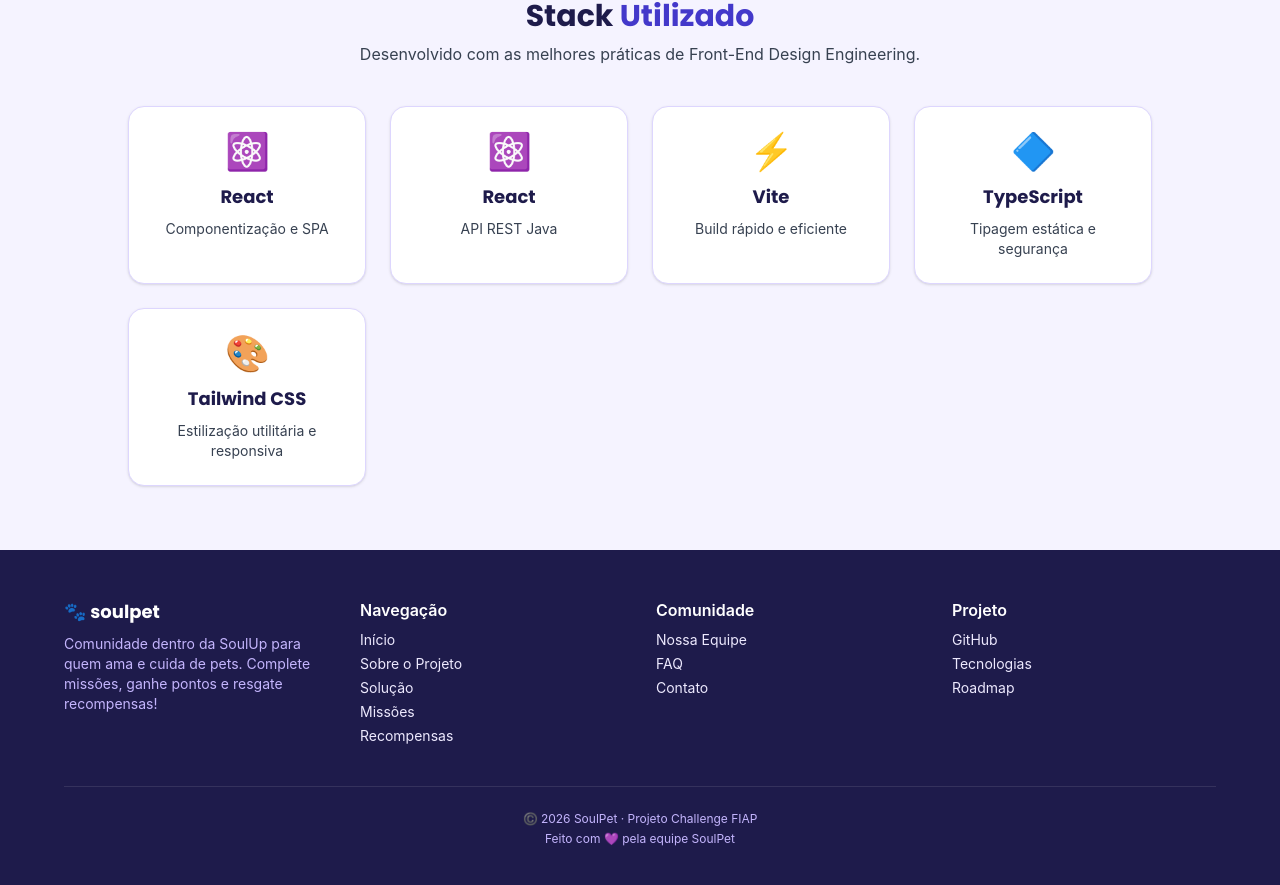
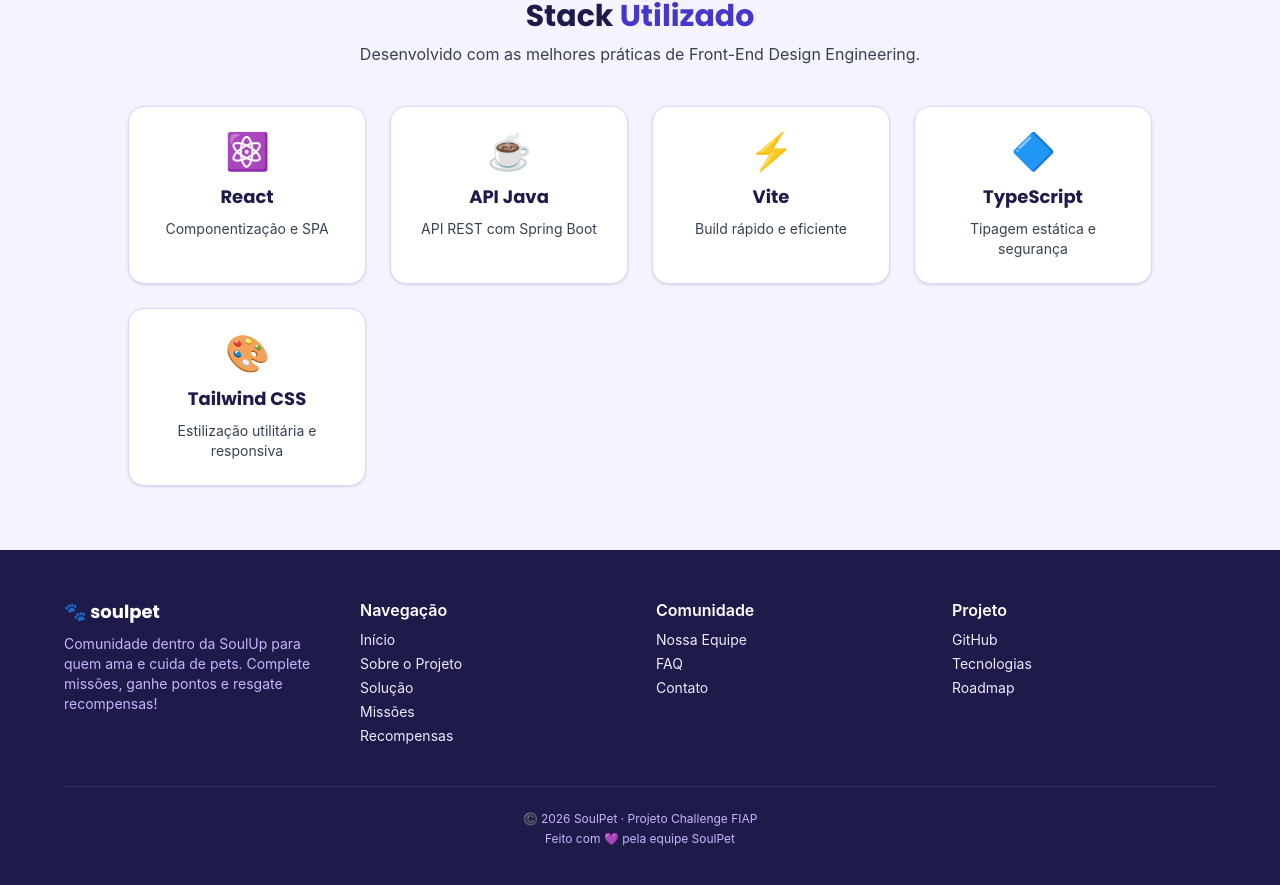
Before and after one commit to thaylira2026-hub/sprint4-soulpet-front-end, a React (Vite) app: page /sobre in a window 1280 px wide. Shown: the part 1839-2724 px from the top of the page. Built offline with nearby package versions, Linux system fonts and the light colour scheme; no server answers.

Commit message:
fix: corrige nome do pacote e card da API na página Sobre

```diff
--- a/package.json
+++ b/package.json
@@ -1,5 +1,5 @@
 {
-  "name": "SoulPet | Gamificação pelo bem-estar animal",
+  "name": "soulpet-sprint4-front",
   "private": true,
   "version": "0.0.0",
   "type": "module",
--- a/src/pages/sobre.tsx
+++ b/src/pages/sobre.tsx
@@ -129,7 +129,7 @@ const Sobre = () => {
 
           <div className="mt-10 grid grid-cols-2 gap-6 md:grid-cols-4">
             <FeatureCard icon="⚛️" title="React" description="Componentização e SPA" />
-            <FeatureCard icon="⚛️" title="React" description="API REST Java" />
+            <FeatureCard icon="☕" title="API Java" description="API REST com Spring Boot" />
             <FeatureCard icon="⚡" title="Vite" description="Build rápido e eficiente" />
             <FeatureCard icon="🔷" title="TypeScript" description="Tipagem estática e segurança" />
             <FeatureCard icon="🎨" title="Tailwind CSS" description="Estilização utilitária e responsiva" />
```
